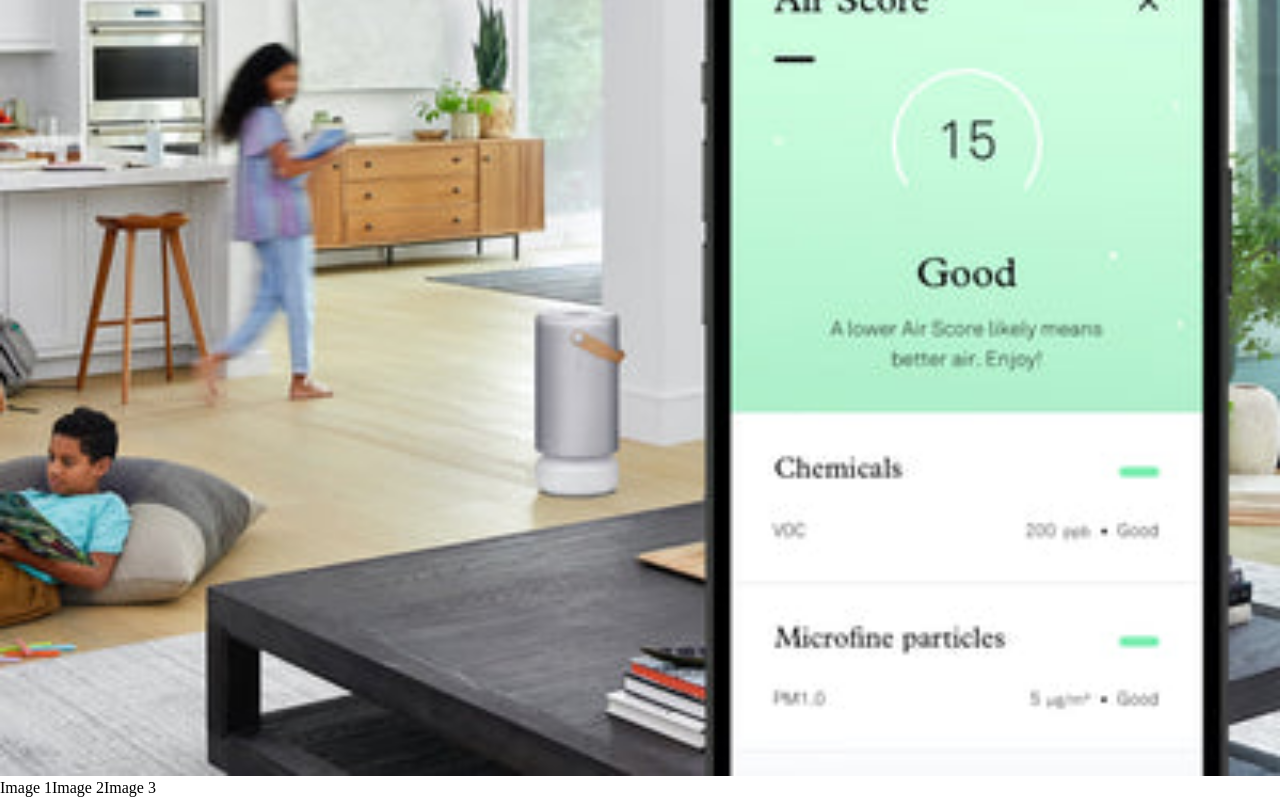
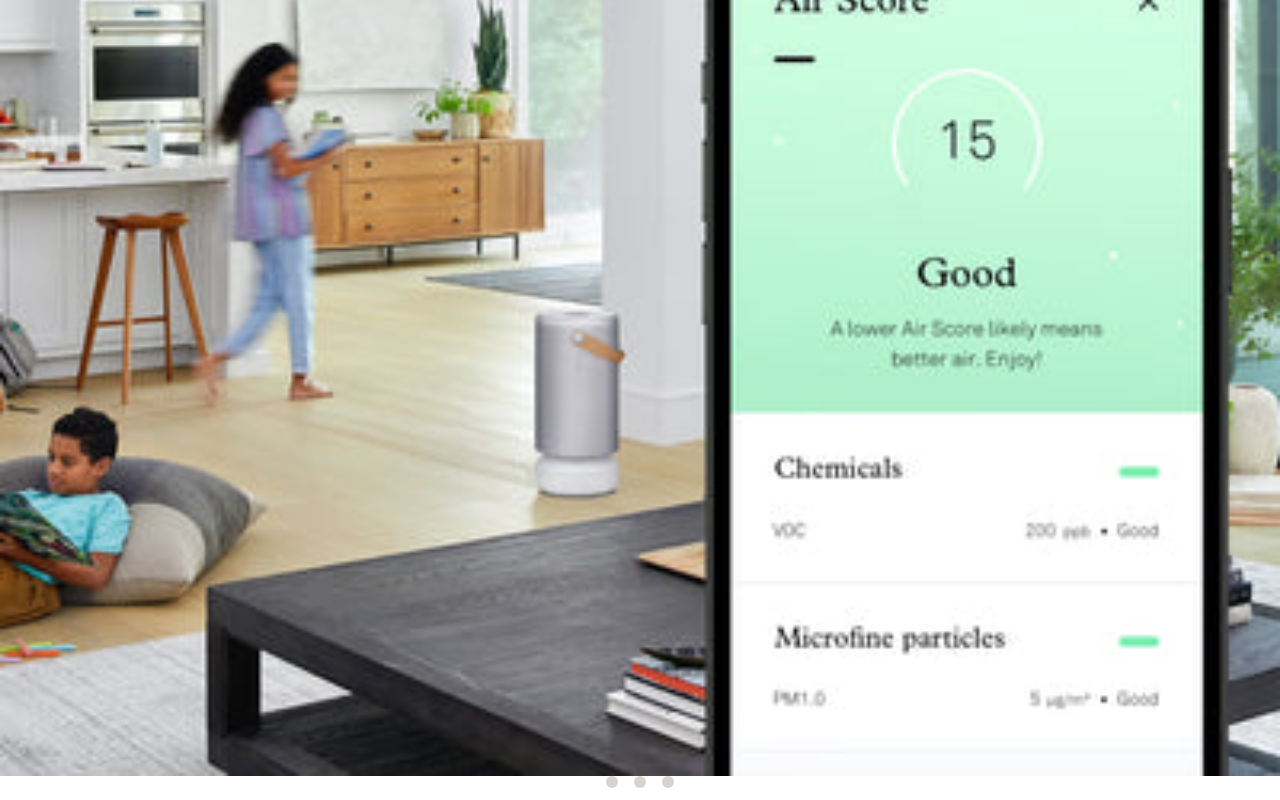
Before and after one commit to JuszJo/react-tailwind, a React (Vite) app: page / in a window 1280 px wide. Shown: the part 4762-5562 px from the top of the page. Built offline with nearby package versions, Linux system fonts and the light colour scheme.

Commit message:
add button

```diff
--- a/src/components/Research.tsx
+++ b/src/components/Research.tsx
@@ -1,4 +1,4 @@
-import { useRef } from 'react'
+import { BaseSyntheticEvent, useRef, useState } from 'react'
 
 import image1 from '../assets/Floating-Dust-Mobile_1000x.jpg'
 import image2 from '../assets/Group_32_3_400x.jpg'
@@ -6,6 +6,8 @@ import image3 from '../assets/Group_32_1_400x.jpg'
 import image4 from '../assets/Group_32_400x.jpg'
 
 function Slider() {
+    const [active, setActive] = useState(false);
+
     let sliderImage1 = useRef<HTMLImageElement>(null);
     let sliderImage2 = useRef<HTMLImageElement>(null);
     let sliderImage3 = useRef<HTMLImageElement>(null);
@@ -16,7 +18,7 @@ function Slider() {
         inline: "center",
     }
 
-    function changeImage1() {
+    function changeImage1(e: BaseSyntheticEvent) {
         sliderImage1.current?.scrollIntoView(scrollOptions)
     }
 
@@ -36,10 +38,10 @@ function Slider() {
                     <img ref={sliderImage2} className='inline w-full h-full' src={image3} alt="" />
                     <img ref={sliderImage3} className='inline w-full h-full' src={image4} alt="" />
                 </div>
-                <div>
-                    <button onClick={changeImage1}>Image 1</button>
-                    <button onClick={changeImage2}>Image 2</button>
-                    <button onClick={changeImage3}>Image 3</button>
+                <div className='flex justify-center gap-4'>
+                    <span onClick={changeImage1} className='cursor-pointer w-3 h-3 inline-block rounded-full bg-stone-300'></span>
+                    <span onClick={changeImage2} className='cursor-pointer w-3 h-3 inline-block rounded-full bg-stone-300'></span>
+                    <span onClick={changeImage3} className='cursor-pointer w-3 h-3 inline-block rounded-full bg-stone-300'></span>
                 </div>
             </div>
         </>
@@ -63,7 +65,7 @@ export default function Research() {
                                 <p className='text-xl'>With 25 years of R&D, rigorous scientific testing and peer-reviewed publications,
                                     and FDA clearance for medical use, our patented PECO technology is one-of-a-kind in
                                     its capability to not only capture, but break down pollutants like bacteria, viruses,
-                                     mold, allergens & more.
+                                    mold, allergens & more.
                                 </p>
                             </div>
                         </div>
```
